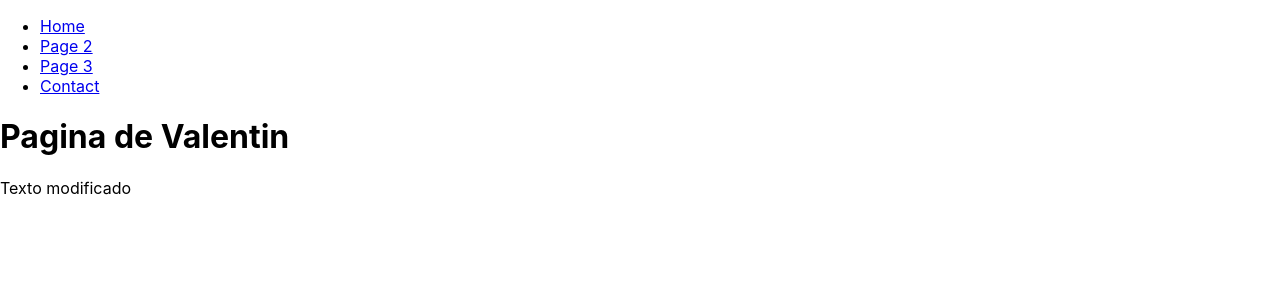
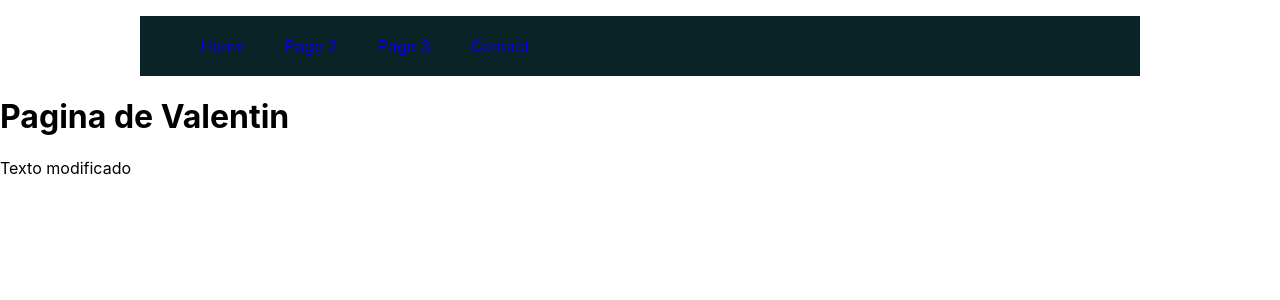
Before and after one commit to sevann-radhak/codo-a-codo-p1, a React (Create React App) app: page / in a window 1280 px wide. Shown: the top 300 px of the page. Built offline with nearby package versions, Linux system fonts and the light colour scheme.

Commit message:
etiquetas semanticas

```diff
--- a/src/index.css
+++ b/src/index.css
@@ -6,7 +6,28 @@ body {
   -webkit-font-smoothing: antialiased;
   -moz-osx-font-smoothing: grayscale;
 }
-
+nav {
+list-style: none;
+padding: 0;
+background: #092327;
+width: 90%;
+max-width: 1000px;
+margin: auto;
+}
+nav li{
+text-decoration: none;
+color: white;
+padding: 20px;
+display: block;
+}
+nav li{
+display:inline-block;
+text-align:center;
+;
+}
+nav li:hover{
+background: #ef8354;
+}
 code {
   font-family: source-code-pro, Menlo, Monaco, Consolas, 'Courier New',
     monospace;
```
